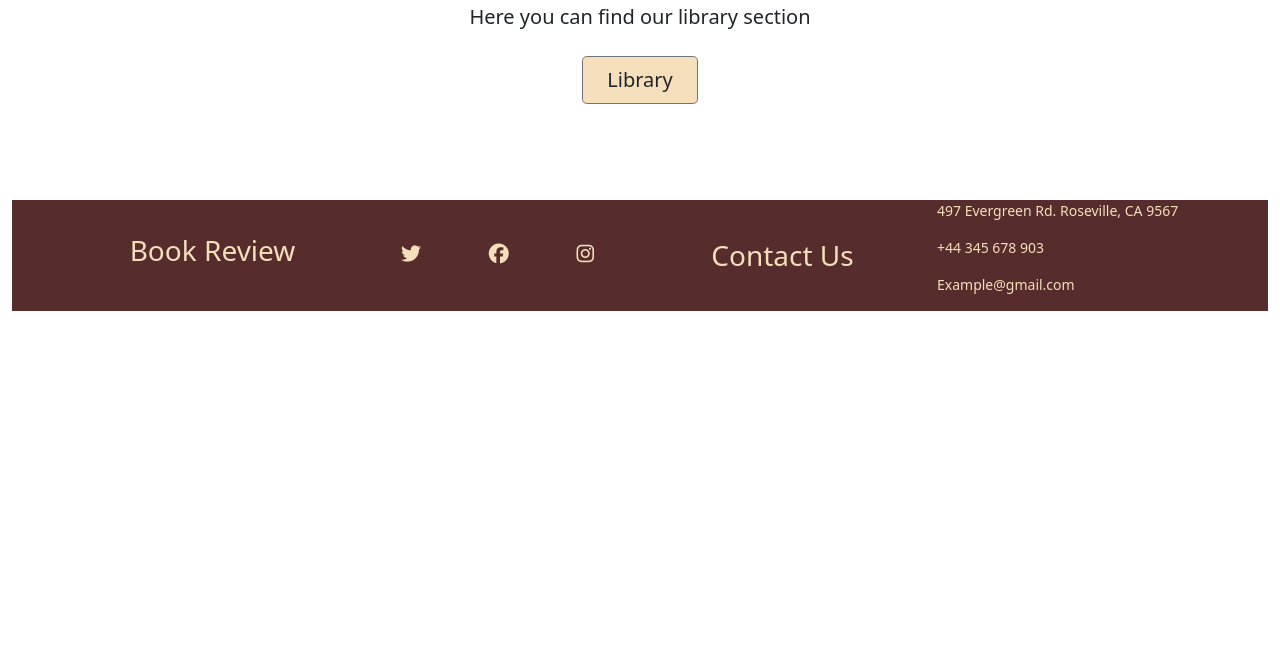
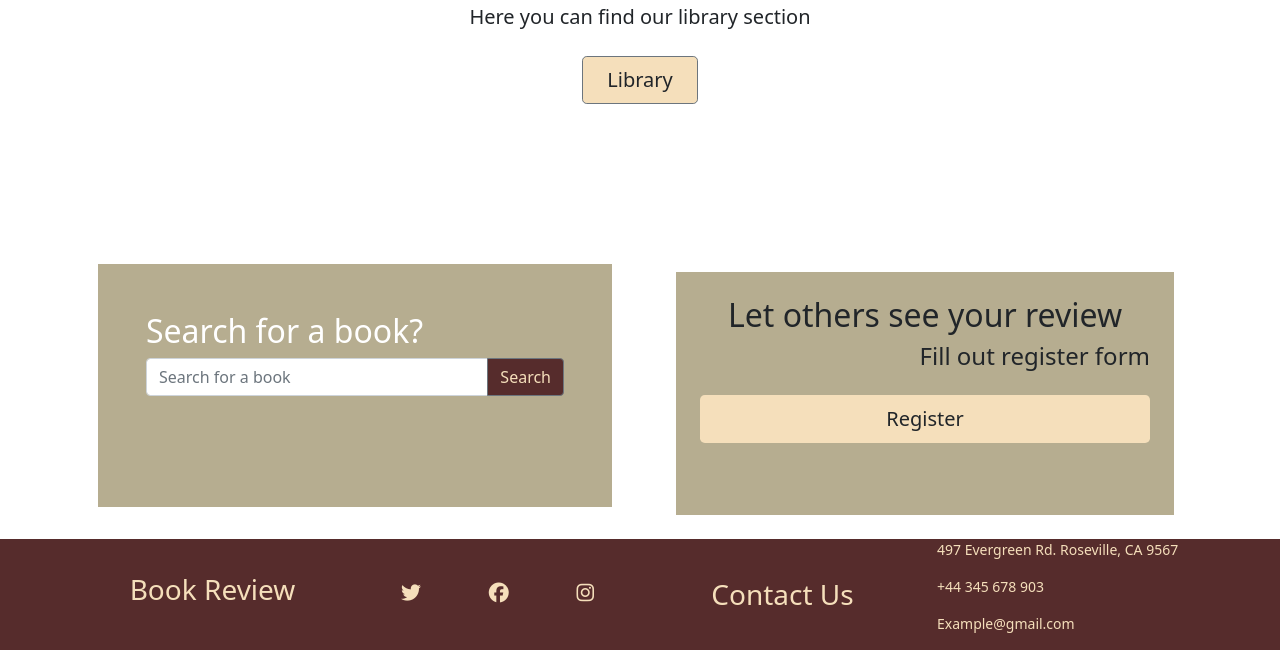
Before and after one commit to maxapn98/book-re, a Flask app: page / in a window 1280 px wide. Shown: the part 216-866 px from the top of the page. Before the commit the page ends 527 px from the top, so only its background shows below. Run offline with Flask 2, Linux system fonts and the light colour scheme; some libraries are stand-ins or nearby versions.

Commit message:
Add jumbotron for search and register

```diff
--- a/static/css/style.css
+++ b/static/css/style.css
@@ -50,3 +50,8 @@ a:hover {
 .btn:hover {
     background-color: var(--dark-brown);
 }
+
+.jumbotron {
+    background-color: var(--khaki);
+    height: 100%;
+}
--- a/templates/home.html
+++ b/templates/home.html
@@ -8,10 +8,33 @@
             <div class="col-lg-6 mx-auto">
                 <p class="lead mb-4">Here you can find our library section</p>
                 <div class="d-grid gap-2 d-sm-flex justify-content-sm-center">
-                    <button type="button"
-                        class="btn btn-outline-secondary btn-lg px-4 gap-3 center text-dark">Library</button>
+                    <button type="button"class="btn btn-outline-secondary btn-lg px-4 gap-3 center text-dark">Library</button>
                 </div>
             </div>
         </div>
     </div>
+    <!--Jumbotron section-->
+    <div class="container">
+        <div class="row align-items-md-stretch">
+            <div class="col-12 col-md-6 my-5">
+                <div class="text-white jumbotron p-5 rounded-lg m-3">
+                    <h2>Search for a book?</h2>
+                    <div class="input-group">
+                        <input class="form-control mb-0" placeholder="Search for a book" type="search">
+                        <button class="btn btn-outline-secondary bg-brown text-color" type="submit">Search</button>
+                    </div>
+                </div>
+            </div>
+            <div class="col-12 col-md-6 my-5">
+                <div class="jumbotron p-4 rounded-lg m-4">
+                    <h2 class="text-center">Let others see your review</h2>
+                    <h4 class="text-end">Fill out register form</h4>
+                    <div class="d-grid mt-4">
+                        <button type="button" class="btn btn-lg">Register</button>
+                    </div>
+                </div>
+            </div>
+        </div>
+    </div>
+    </div>
 {% endblock %}
```
